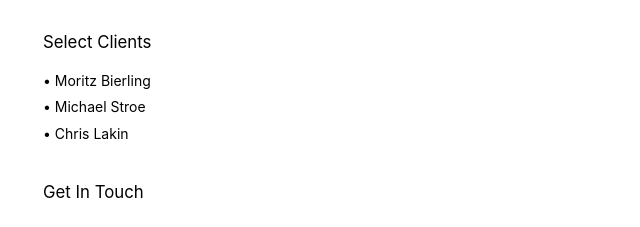
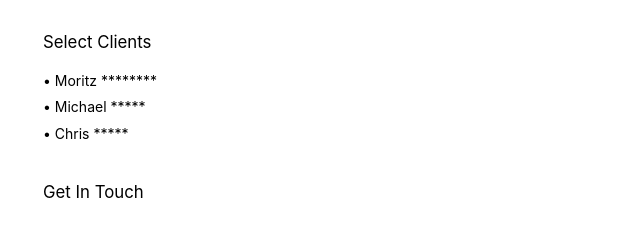
Before and after one commit to MarkusMarkusMarkusMarkus/markus-site, a plain HTML site: page index.html in a window 1280 px wide. Shown: the part 342-569 px from the top of the page, 357-997 px from the left. Drawn offline with Linux system fonts and the light colour scheme.

Commit message:
Update index.html

```diff
--- a/index.html
+++ b/index.html
@@ -118,9 +118,9 @@
 
     <h2>Select Clients</h2>
 
-    <p>• Moritz Bierling</p>
-    <p>• Michael Stroe</p>
-    <p>• Chris Lakin</p>
+    <p>• Moritz ********</p>
+    <p>• Michael *****</p>
+    <p>• Chris *****</p>
 
     <h2>Get In Touch</h2>
 
```
